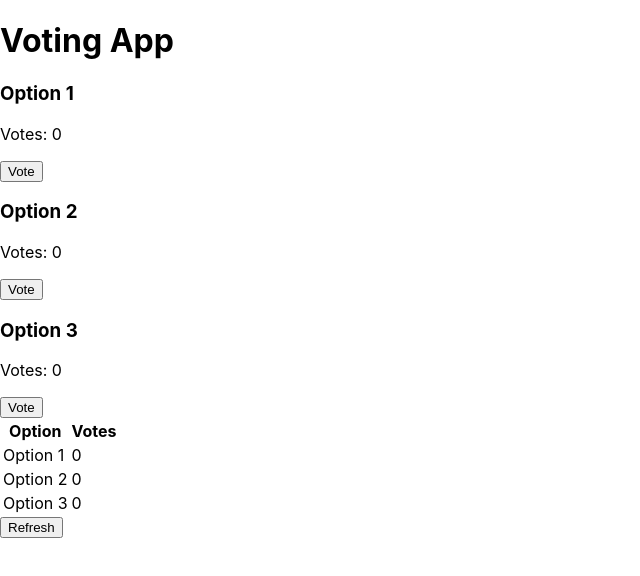
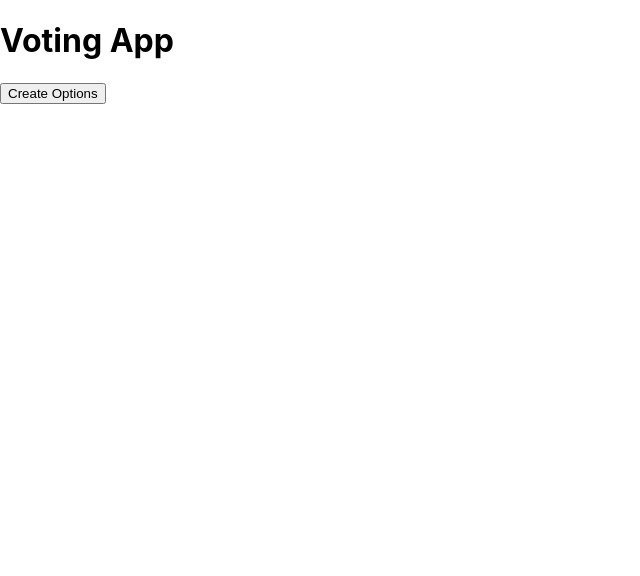
Before and after one commit to NayyerAhmad/React-Voting-App, a React (Create React App) app: page / in a window 1280 px wide. Shown: the top 576 px of the page, without its empty margins (0-640 px from the left). Built offline with nearby package versions, Linux system fonts and the light colour scheme; the HTML template or start-up script is replaced by a standard one.

Commit message:
Added prompt to create options

```diff
--- a/src/App.js
+++ b/src/App.js
@@ -1,11 +1,22 @@
 import React, { useState } from "react";
 
 function App() {
-  const [options, setOptions] = useState([
-    { id: 1, name: "Option 1", votes: 0 },
-    { id: 2, name: "Option 2", votes: 0 },
-    { id: 3, name: "Option 3", votes: 0 },
-  ]);
+  const [options, setOptions] = useState([]);
+
+  const handleCreateOptions = () => {
+    const numberOfOptions = parseInt(
+      window.prompt("Enter the number of options:")
+    );
+
+    if (numberOfOptions) {
+      const newOptions = [];
+      for (let i = 0; i < numberOfOptions; i++) {
+        const name = window.prompt(`Enter name for option ${i + 1}:`);
+        newOptions.push({ id: i + 1, name, votes: 0 });
+      }
+      setOptions(newOptions);
+    }
+  };
 
   const handleVote = (id) => {
     setOptions(
@@ -19,17 +30,18 @@ function App() {
 
   const handleRefresh = () => {
     if (window.confirm("Are you sure you want to refresh the votes?")) {
-      setOptions([
-        { id: 1, name: "Option 1", votes: 0 },
-        { id: 2, name: "Option 2", votes: 0 },
-        { id: 3, name: "Option 3", votes: 0 },
-      ]);
+      setOptions(options.map((option) => ({ ...option, votes: 0 })));
     }
   };
 
   return (
     <div className="container">
       <h1>Voting App</h1>
+      {options.length === 0 && (
+        <button onClick={handleCreateOptions}>Create Options</button>
+      )}
+      {options.length > 0 && (
+        <div>
           <div className="options">
             {options.map((option) => (
               <div className="option" key={option.id}>
@@ -59,6 +71,8 @@ function App() {
             <button onClick={handleRefresh}>Refresh</button>
           </div>
         </div>
+      )}
+    </div>
   );
 }
 
```
Lines whose indentation alone changed are shown as unchanged.
